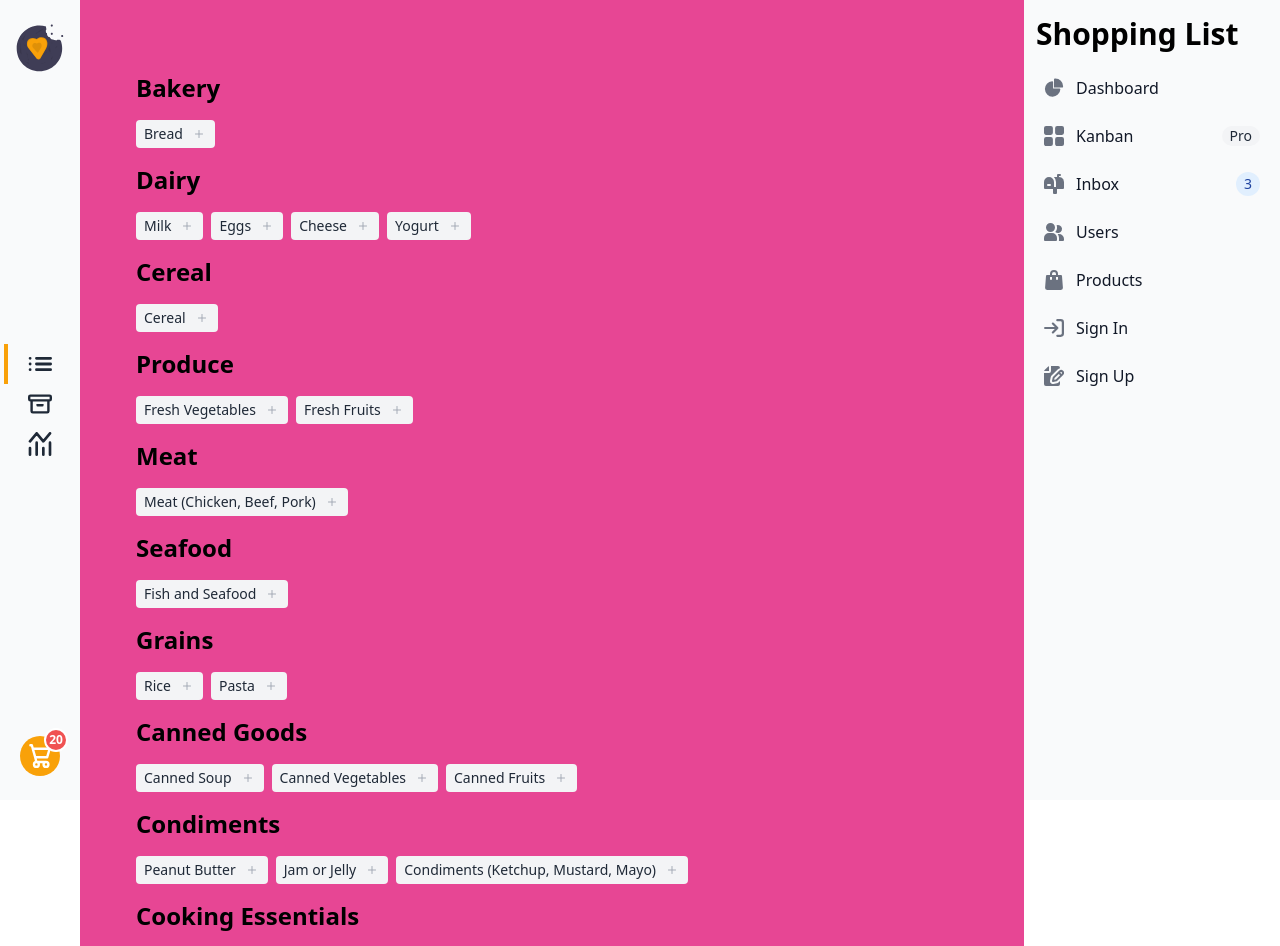
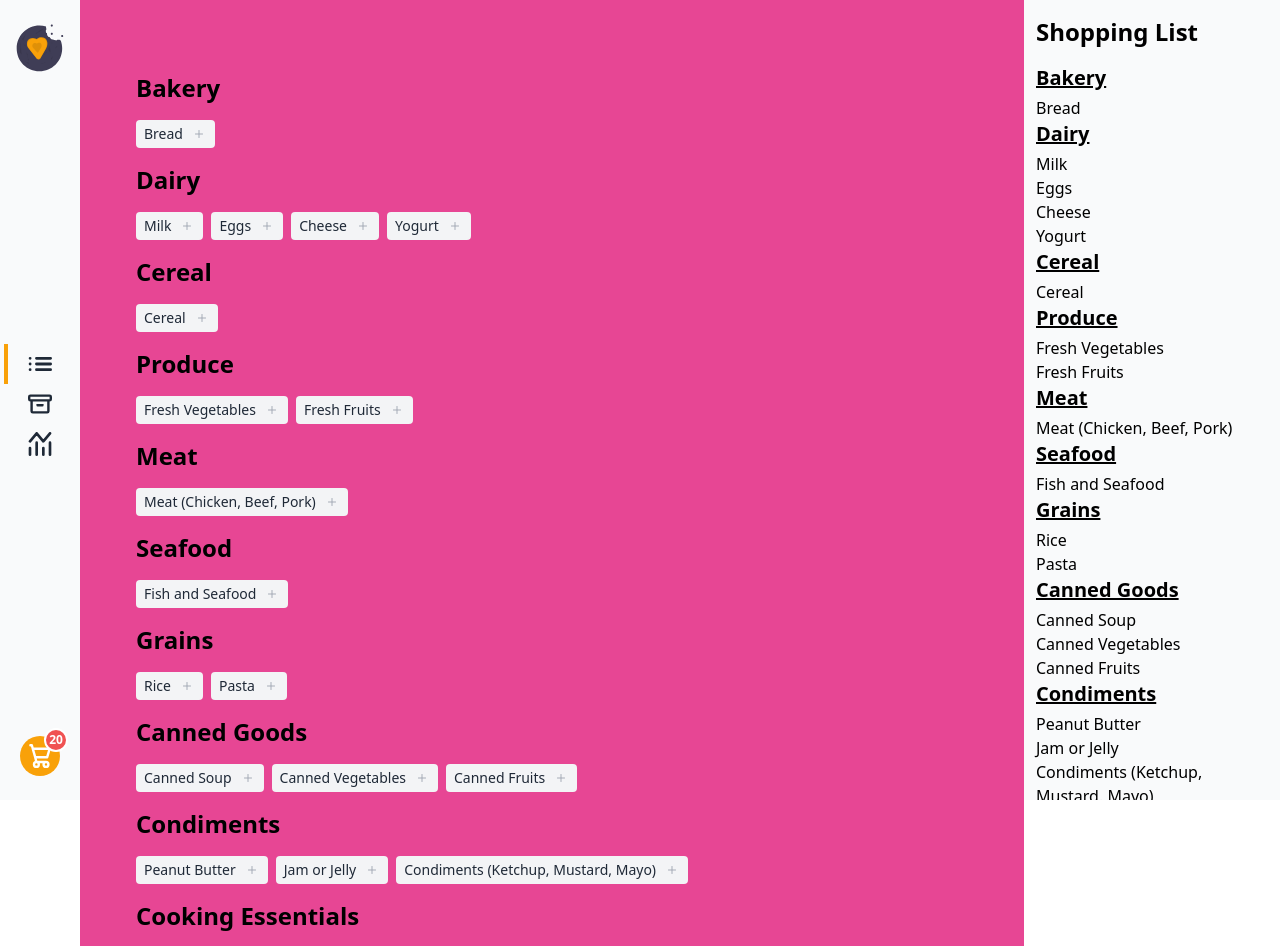
Before and after one commit to AitorGallardo/shoppingify, an Angular app: page / in a window 1280 px wide. Shown: the top 946 px of the page. Built offline with nearby package versions, Linux system fonts and the light colour scheme.

Commit message:
list on sidebard

```diff
--- a/src/app/components/list-side-bar/list-side-bar.component.html
+++ b/src/app/components/list-side-bar/list-side-bar.component.html
@@ -1,72 +1,15 @@
-<aside id="cta-button-sidebar" class="fixed top-0 right-0 z-40 w-64 h-screen transition-transform -translate-x-full sm:translate-x-0" aria-label="Sidebar">
-
-    <div class="h-full px-3 py-4 overflow-y-auto bg-gray-50 dark:bg-gray-800">
-        <h3 class="text-3xl mb-4 font-bold dark:text-white">Shopping List</h3>
-       <ul class="space-y-2 font-medium">
-          <li>
-             <a href="#" class="flex items-center p-2 text-gray-900 rounded-lg dark:text-white hover:bg-gray-100 dark:hover:bg-gray-700 group">
-                <svg class="w-5 h-5 text-gray-500 transition duration-75 dark:text-gray-400 group-hover:text-gray-900 dark:group-hover:text-white" aria-hidden="true" xmlns="http://www.w3.org/2000/svg" fill="currentColor" viewBox="0 0 22 21">
-                   <path d="M16.975 11H10V4.025a1 1 0 0 0-1.066-.998 8.5 8.5 0 1 0 9.039 9.039.999.999 0 0 0-1-1.066h.002Z"/>
-                   <path d="M12.5 0c-.157 0-.311.01-.565.027A1 1 0 0 0 11 1.02V10h8.975a1 1 0 0 0 1-.935c.013-.188.028-.374.028-.565A8.51 8.51 0 0 0 12.5 0Z"/>
-                </svg>
-                <span class="ml-3">Dashboard</span>
-
-             </a>
-          </li>
-          <li>
-             <a href="#" class="flex items-center p-2 text-gray-900 rounded-lg dark:text-white hover:bg-gray-100 dark:hover:bg-gray-700 group">
-                <svg class="flex-shrink-0 w-5 h-5 text-gray-500 transition duration-75 dark:text-gray-400 group-hover:text-gray-900 dark:group-hover:text-white" aria-hidden="true" xmlns="http://www.w3.org/2000/svg" fill="currentColor" viewBox="0 0 18 18">
-                   <path d="M6.143 0H1.857A1.857 1.857 0 0 0 0 1.857v4.286C0 7.169.831 8 1.857 8h4.286A1.857 1.857 0 0 0 8 6.143V1.857A1.857 1.857 0 0 0 6.143 0Zm10 0h-4.286A1.857 1.857 0 0 0 10 1.857v4.286C10 7.169 10.831 8 11.857 8h4.286A1.857 1.857 0 0 0 18 6.143V1.857A1.857 1.857 0 0 0 16.143 0Zm-10 10H1.857A1.857 1.857 0 0 0 0 11.857v4.286C0 17.169.831 18 1.857 18h4.286A1.857 1.857 0 0 0 8 16.143v-4.286A1.857 1.857 0 0 0 6.143 10Zm10 0h-4.286A1.857 1.857 0 0 0 10 11.857v4.286c0 1.026.831 1.857 1.857 1.857h4.286A1.857 1.857 0 0 0 18 16.143v-4.286A1.857 1.857 0 0 0 16.143 10Z"/>
-                </svg>
-                <span class="flex-1 ml-3 whitespace-nowrap">Kanban</span>
-                <span class="inline-flex items-center justify-center px-2 ml-3 text-sm font-medium text-gray-800 bg-gray-100 rounded-full dark:bg-gray-700 dark:text-gray-300">Pro</span>
-             </a>
-          </li>
-          <li>
-             <a href="#" class="flex items-center p-2 text-gray-900 rounded-lg dark:text-white hover:bg-gray-100 dark:hover:bg-gray-700 group">
-                <svg class="flex-shrink-0 w-5 h-5 text-gray-500 transition duration-75 dark:text-gray-400 group-hover:text-gray-900 dark:group-hover:text-white" aria-hidden="true" xmlns="http://www.w3.org/2000/svg" fill="currentColor" viewBox="0 0 20 20">
-                   <path d="m17.418 3.623-.018-.008a6.713 6.713 0 0 0-2.4-.569V2h1a1 1 0 1 0 0-2h-2a1 1 0 0 0-1 1v2H9.89A6.977 6.977 0 0 1 12 8v5h-2V8A5 5 0 1 0 0 8v6a1 1 0 0 0 1 1h8v4a1 1 0 0 0 1 1h2a1 1 0 0 0 1-1v-4h6a1 1 0 0 0 1-1V8a5 5 0 0 0-2.582-4.377ZM6 12H4a1 1 0 0 1 0-2h2a1 1 0 0 1 0 2Z"/>
-                </svg>
-                <span class="flex-1 ml-3 whitespace-nowrap">Inbox</span>
-                <span class="inline-flex items-center justify-center w-3 h-3 p-3 ml-3 text-sm font-medium text-blue-800 bg-blue-100 rounded-full dark:bg-blue-900 dark:text-blue-300">3</span>
-             </a>
-          </li>
-          <li>
-             <a href="#" class="flex items-center p-2 text-gray-900 rounded-lg dark:text-white hover:bg-gray-100 dark:hover:bg-gray-700 group">
-                <svg class="flex-shrink-0 w-5 h-5 text-gray-500 transition duration-75 dark:text-gray-400 group-hover:text-gray-900 dark:group-hover:text-white" aria-hidden="true" xmlns="http://www.w3.org/2000/svg" fill="currentColor" viewBox="0 0 20 18">
-                   <path d="M14 2a3.963 3.963 0 0 0-1.4.267 6.439 6.439 0 0 1-1.331 6.638A4 4 0 1 0 14 2Zm1 9h-1.264A6.957 6.957 0 0 1 15 15v2a2.97 2.97 0 0 1-.184 1H19a1 1 0 0 0 1-1v-1a5.006 5.006 0 0 0-5-5ZM6.5 9a4.5 4.5 0 1 0 0-9 4.5 4.5 0 0 0 0 9ZM8 10H5a5.006 5.006 0 0 0-5 5v2a1 1 0 0 0 1 1h11a1 1 0 0 0 1-1v-2a5.006 5.006 0 0 0-5-5Z"/>
-                </svg>
-                <span class="flex-1 ml-3 whitespace-nowrap">Users</span>
-             </a>
-          </li>
-          <li>
-             <a href="#" class="flex items-center p-2 text-gray-900 rounded-lg dark:text-white hover:bg-gray-100 dark:hover:bg-gray-700 group">
-                <svg class="flex-shrink-0 w-5 h-5 text-gray-500 transition duration-75 dark:text-gray-400 group-hover:text-gray-900 dark:group-hover:text-white" aria-hidden="true" xmlns="http://www.w3.org/2000/svg" fill="currentColor" viewBox="0 0 18 20">
-                   <path d="M17 5.923A1 1 0 0 0 16 5h-3V4a4 4 0 1 0-8 0v1H2a1 1 0 0 0-1 .923L.086 17.846A2 2 0 0 0 2.08 20h13.84a2 2 0 0 0 1.994-2.153L17 5.923ZM7 9a1 1 0 0 1-2 0V7h2v2Zm0-5a2 2 0 1 1 4 0v1H7V4Zm6 5a1 1 0 1 1-2 0V7h2v2Z"/>
-                </svg>
-                <span class="flex-1 ml-3 whitespace-nowrap">Products</span>
-             </a>
-          </li>
-          <li>
-             <a href="#" class="flex items-center p-2 text-gray-900 rounded-lg dark:text-white hover:bg-gray-100 dark:hover:bg-gray-700 group">
-                <svg class="flex-shrink-0 w-5 h-5 text-gray-500 transition duration-75 dark:text-gray-400 group-hover:text-gray-900 dark:group-hover:text-white" aria-hidden="true" xmlns="http://www.w3.org/2000/svg" fill="none" viewBox="0 0 18 16">
-                   <path stroke="currentColor" stroke-linecap="round" stroke-linejoin="round" stroke-width="2" d="M1 8h11m0 0L8 4m4 4-4 4m4-11h3a2 2 0 0 1 2 2v10a2 2 0 0 1-2 2h-3"/>
-                </svg>
-                <span class="flex-1 ml-3 whitespace-nowrap">Sign In</span>
-             </a>
-          </li>
-          <li>
-             <a href="#" class="flex items-center p-2 text-gray-900 rounded-lg dark:text-white hover:bg-gray-100 dark:hover:bg-gray-700 group">
-                <svg class="flex-shrink-0 w-5 h-5 text-gray-500 transition duration-75 dark:text-gray-400 group-hover:text-gray-900 dark:group-hover:text-white" aria-hidden="true" xmlns="http://www.w3.org/2000/svg" fill="currentColor" viewBox="0 0 20 20">
-                   <path d="M5 5V.13a2.96 2.96 0 0 0-1.293.749L.879 3.707A2.96 2.96 0 0 0 .13 5H5Z"/>
-                   <path d="M6.737 11.061a2.961 2.961 0 0 1 .81-1.515l6.117-6.116A4.839 4.839 0 0 1 16 2.141V2a1.97 1.97 0 0 0-1.933-2H7v5a2 2 0 0 1-2 2H0v11a1.969 1.969 0 0 0 1.933 2h12.134A1.97 1.97 0 0 0 16 18v-3.093l-1.546 1.546c-.413.413-.94.695-1.513.81l-3.4.679a2.947 2.947 0 0 1-1.85-.227 2.96 2.96 0 0 1-1.635-3.257l.681-3.397Z"/>
-                   <path d="M8.961 16a.93.93 0 0 0 .189-.019l3.4-.679a.961.961 0 0 0 .49-.263l6.118-6.117a2.884 2.884 0 0 0-4.079-4.078l-6.117 6.117a.96.96 0 0 0-.263.491l-.679 3.4A.961.961 0 0 0 8.961 16Zm7.477-9.8a.958.958 0 0 1 .68-.281.961.961 0 0 1 .682 1.644l-.315.315-1.36-1.36.313-.318Zm-5.911 5.911 4.236-4.236 1.359 1.359-4.236 4.237-1.7.339.341-1.699Z"/>
-                </svg>
-                <span class="flex-1 ml-3 whitespace-nowrap">Sign Up</span>
-             </a>
-          </li>
-       </ul>
-
-
+<aside
+  id="cta-button-sidebar"
+  class="fixed top-0 right-0 z-40 w-64 h-screen transition-transform -translate-x-full sm:translate-x-0"
+  aria-label="Sidebar"
+>
+  <div class="h-full px-3 py-4 overflow-y-auto bg-gray-50 dark:bg-gray-800">
+    <h3 class="text-2xl mb-4 font-extrabold dark:text-white">Shopping List</h3>
+    <div *ngFor="let category of displayedList">
+      <h1 class="mb-1 text-xl font-bold underline">{{ category[0] }}</h1>
+      <ul class="space-y-2 font-medium"  *ngFor="let item of category[1]">
+        <li>{{item.name}}</li>
+      </ul>
     </div>
- </aside>
+  </div>
+</aside>
--- a/src/app/components/list-side-bar/list-side-bar.component.ts
+++ b/src/app/components/list-side-bar/list-side-bar.component.ts
@@ -1,4 +1,27 @@
 import { Component } from '@angular/core';
+
+export interface GroceryItem {
+  id: number;
+  name: string;
+  category: Category;
+}
+
+export type Category =
+  | 'Bakery'
+  | 'Dairy'
+  | 'Cereal'
+  | 'Produce'
+  | 'Meat'
+  | 'Seafood'
+  | 'Grains'
+  | 'Canned Goods'
+  | 'Condiments'
+  | 'Cooking Essentials'
+  | 'Snacks'
+  | 'Beverages'
+  | 'Frozen Foods'
+  | 'Household'
+  | 'Personal Care';
 
 @Component({
   selector: 'app-list-side-bar',
@@ -6,5 +29,66 @@ import { Component } from '@angular/core';
   styleUrls: ['./list-side-bar.component.css']
 })
 export class ListSideBarComponent {
+  displayedList: [string, GroceryItem[]][] | [] = [];
+  supermarketItems: GroceryItem[] = [
+    { id: 1, name: 'Bread', category: 'Bakery' },
+    { id: 2, name: 'Milk', category: 'Dairy' },
+    { id: 3, name: 'Eggs', category: 'Dairy' },
+    { id: 4, name: 'Cheese', category: 'Dairy' },
+    { id: 5, name: 'Cereal', category: 'Cereal' },
+    { id: 6, name: 'Fresh Vegetables', category: 'Produce' },
+    { id: 7, name: 'Fresh Fruits', category: 'Produce' },
+    { id: 8, name: 'Meat (Chicken, Beef, Pork)', category: 'Meat' },
+    { id: 9, name: 'Fish and Seafood', category: 'Seafood' },
+    { id: 10, name: 'Rice', category: 'Grains' },
+    { id: 11, name: 'Pasta', category: 'Grains' },
+    { id: 12, name: 'Canned Soup', category: 'Canned Goods' },
+    { id: 13, name: 'Canned Vegetables', category: 'Canned Goods' },
+    { id: 14, name: 'Canned Fruits', category: 'Canned Goods' },
+    { id: 15, name: 'Peanut Butter', category: 'Condiments' },
+    { id: 16, name: 'Jam or Jelly', category: 'Condiments' },
+    { id: 17, name: 'Cooking Oil', category: 'Cooking Essentials' },
+    { id: 18, name: 'Spices and Seasonings', category: 'Cooking Essentials' },
+    {
+      id: 19,
+      name: 'Condiments (Ketchup, Mustard, Mayo)',
+      category: 'Condiments',
+    },
+    { id: 20, name: 'Snack Chips', category: 'Snacks' },
+    { id: 21, name: 'Cookies', category: 'Snacks' },
+    { id: 22, name: 'Soft Drinks', category: 'Beverages' },
+    { id: 23, name: 'Water', category: 'Beverages' },
+    { id: 24, name: 'Juice', category: 'Beverages' },
+    { id: 25, name: 'Frozen Pizza', category: 'Frozen Foods' },
+    { id: 26, name: 'Ice Cream', category: 'Frozen Foods' },
+    { id: 27, name: 'Yogurt', category: 'Dairy' },
+    { id: 28, name: 'Toilet Paper', category: 'Household' },
+    { id: 29, name: 'Shampoo', category: 'Personal Care' },
+    { id: 30, name: 'Soap', category: 'Personal Care' },
+  ];
+
+  ngOnInit() {
+    console.log(this.groupItemsByCategory(this.supermarketItems));
+    this.displayedList = this.groupItemsByCategory(this.supermarketItems);
+  }
+
+  groupItemsByCategory(items: GroceryItem[]) {
+    const groupedObjectByCategory = items.reduce(
+      (result: Record<string, GroceryItem[]>, item: GroceryItem) => {
+        const { category } = item;
+
+        if (!result[category]) {
+          result[category] = [];
+        }
+
+        result[category].push(item);
+
+        return result;
+      },
+      {}
+    );
+    const groupedArrayByCategory = Object.entries(groupedObjectByCategory);
+    return groupedArrayByCategory;
+  }
 
 }
```
